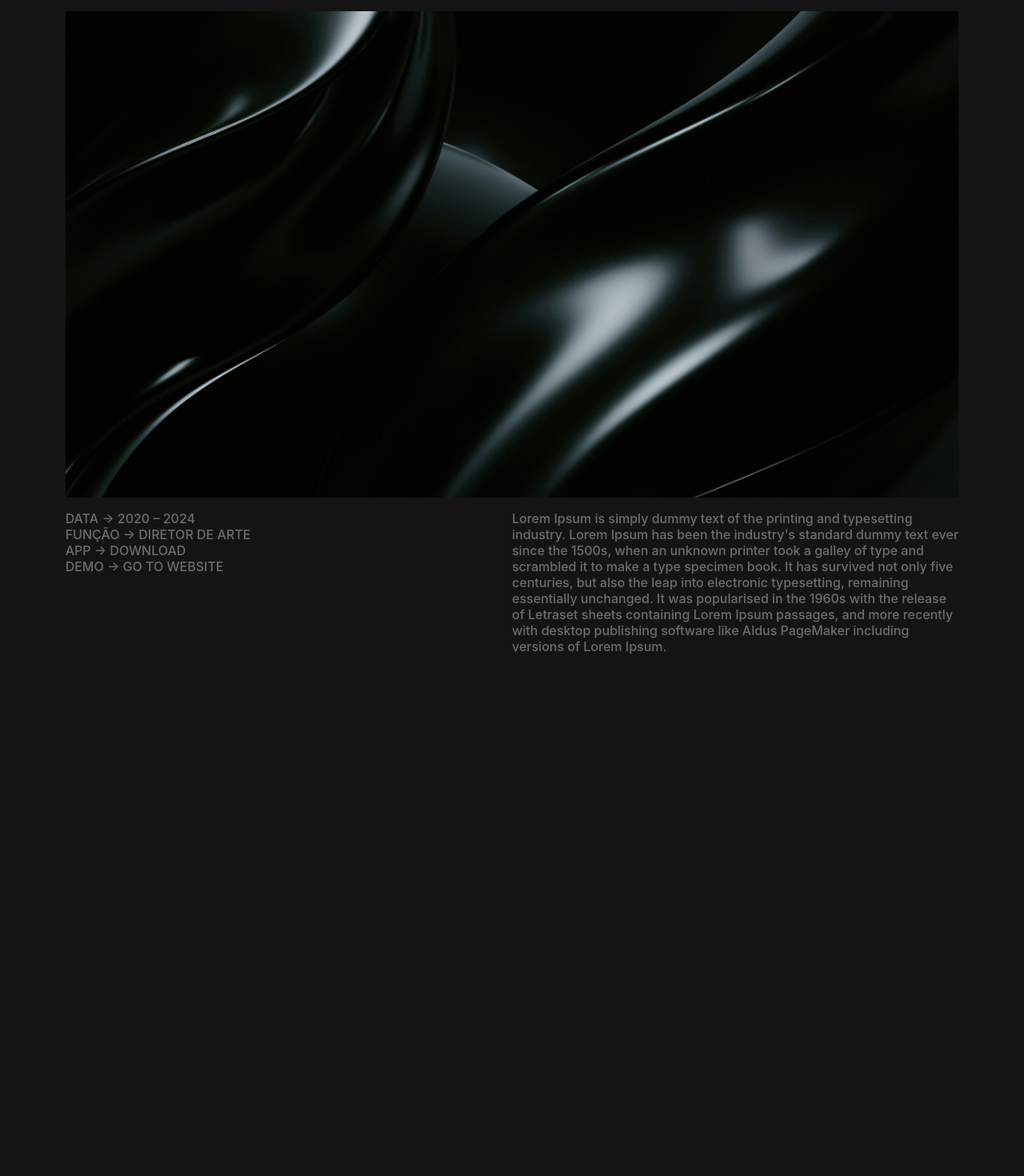
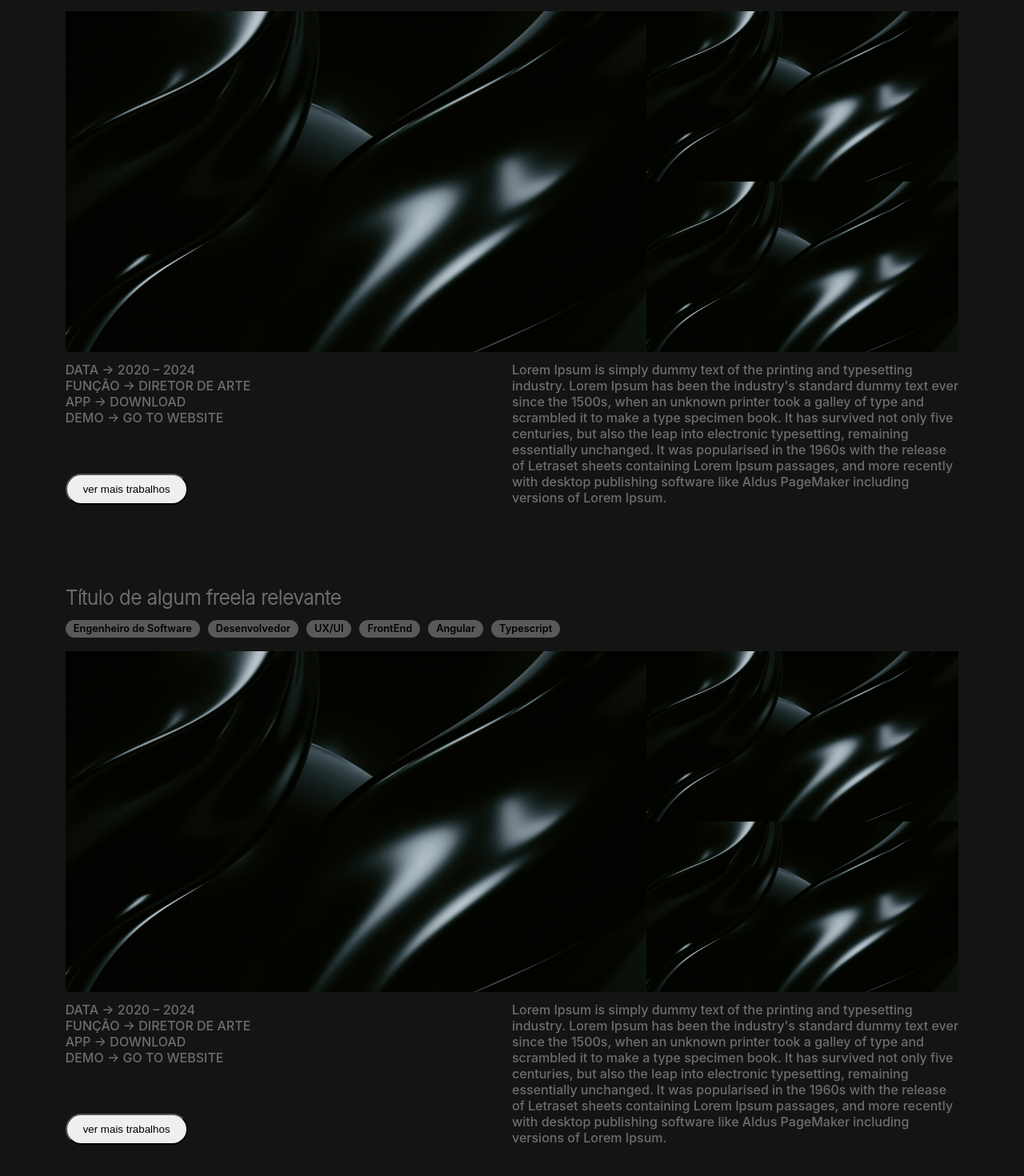
Before and after one commit to jefker/Portfolio, an Angular app: page / in a window 1280 px wide. Shown: the part 870-2340 px from the top of the page at 80% size. Before the commit the page ends 1688 px from the top, so only its background shows below. Built offline with nearby package versions, Linux system fonts and the light colour scheme.

Commit message:
adicionando mais conteudo no home e estilizando

```diff
--- a/src/app/pages/home/home.component.html
+++ b/src/app/pages/home/home.component.html
@@ -3,7 +3,7 @@
         <span id="meuNome">Olá, eu sou Jefte. </span>
         <span #texto id="texto"></span>
     </div>
-    <div class="job" loading="lazy">
+    <div class="job">
         <h2>Título de algum freela relevante</h2>
         <section id="tags">
             <p>Engenheiro de Software</p>
@@ -14,7 +14,14 @@
             <p>Typescript</p>
         </section>
 
-        <img src="assets/img/imagem.jpg">
+        <div class="galeria">
+            <img src="assets/img/imagem.jpg" class="imagem-principal">
+
+            <section id="miniatura">
+                <img src="assets/img/imagem.jpg" class="imagem-miniatura">
+                <img src="assets/img/imagem.jpg" class="imagem-miniatura">
+            </section>
+        </div>
 
         <section id="descricao">
             <div class="informacoes">
@@ -34,5 +41,53 @@
                 </p>
             </div>
         </section>
+
+        <section id="botao-ver-mais">
+            <button>ver mais trabalhos</button>
+        </section>
+    </div>
+
+    <div class="job">
+        <h2>Título de algum freela relevante</h2>
+        <section id="tags">
+            <p>Engenheiro de Software</p>
+            <p>Desenvolvedor</p>
+            <p>UX/UI</p>
+            <p>FrontEnd</p>
+            <p>Angular</p>
+            <p>Typescript</p>
+        </section>
+
+        <div class="galeria">
+            <img src="assets/img/imagem.jpg" class="imagem-principal">
+
+            <section id="miniatura">
+                <img src="assets/img/imagem.jpg" class="imagem-miniatura">
+                <img src="assets/img/imagem.jpg" class="imagem-miniatura">
+            </section>
+        </div>
+
+        <section id="descricao">
+            <div class="informacoes">
+                <p>DATA →  2020 – 2024</p>
+                <p>FUNÇÃO →  DIRETOR DE ARTE</p>
+                <p>APP →  DOWNLOAD</p>
+                <p>DEMO →  GO TO WEBSITE</p>
+            </div>
+
+            <div class="legenda">
+                <p>
+                    Lorem Ipsum is simply dummy text of the printing and typesetting industry. Lorem Ipsum has been the industry's standard
+                    dummy text ever since the 1500s, when an unknown printer took a galley of type and scrambled it to make a type specimen
+                    book. It has survived not only five centuries, but also the leap into electronic typesetting, remaining essentially
+                    unchanged. It was popularised in the 1960s with the release of Letraset sheets containing Lorem Ipsum passages, and more
+                    recently with desktop publishing software like Aldus PageMaker including versions of Lorem Ipsum.
+                </p>
+            </div>
+        </section>
+
+        <section id="botao-ver-mais">
+            <button>ver mais trabalhos</button>
+        </section>
     </div>
 </section>
--- a/src/app/pages/home/home.component.scss
+++ b/src/app/pages/home/home.component.scss
@@ -34,6 +34,8 @@
     }
 
     .job {
+        padding-bottom: 50px;
+
         h2 {
             padding: 12px 0;
             margin: 0;
@@ -75,10 +77,45 @@
             }
         }
 
-        img {
-            width: 100%;
+
+        .galeria {
+            display: flex;
             margin: 12px 0;
-            max-width: 1920px;
+
+            img {
+                transition: .2s;
+            }
+
+            img:hover {
+                transition: .4s;
+                transform: scale(103%);
+                cursor: pointer;
+            }
+
+            .imagem-principal {
+                flex: 1;
+                max-width: 65%;
+            }
+
+            #miniatura {
+                display: flex;
+                flex-direction: column;
+
+                .imagem-miniatura {
+                    width: 100%; /* Ajustar largura de acordo com a necessidade */
+                    height: 100%; /* Ajustar altura de acordo com a necessidade */
+                }
+            }
+
+            @media (max-width: 700px) {
+                .imagem-principal {
+                    max-width: 100%;
+                }
+
+                #miniatura {
+                    visibility: hidden;
+                }
+            }
         }
 
         #descricao {
@@ -100,5 +137,30 @@
                 }
             }
         }
+
+        #botao-ver-mais {
+            display: flex;
+
+            button {
+                padding: 10px 20px;
+                border-radius: 50px;
+                transform: translate(0, -5vh);
+            }
+
+        }
+
+        @media (max-width: 800px) {
+            #botao-ver-mais {
+                justify-content: end;
+
+                button {
+                    margin-top: 3%;
+                    transform: translate(0, 0);
+                }
+            }
+
+        }
+
     }
+
 }
```
